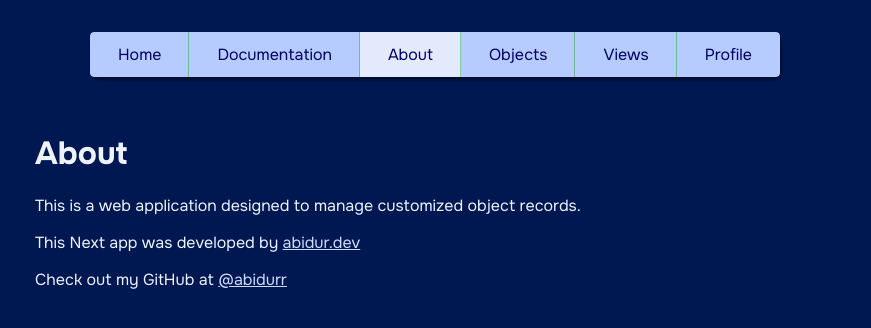
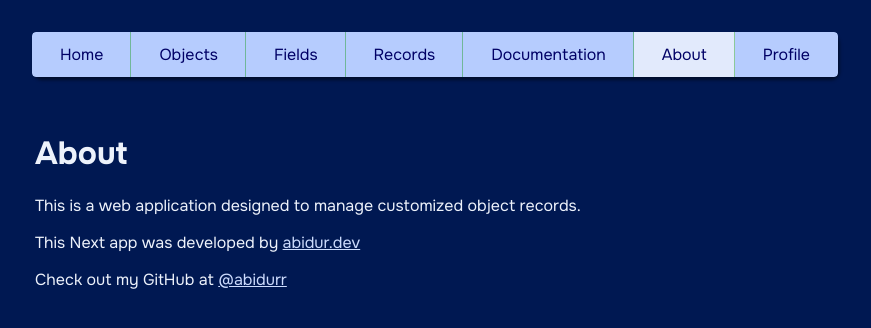
Before and after one commit to abidurr/objectlog, a Next.js app: page /about in a window 1280 px wide. Shown: the top 328 px of the page, without its empty margins (205-1076 px from the left). Built offline with nearby package versions, Linux system fonts and the light colour scheme; no server answers.

Commit message:
Update Header.tsx

```diff
--- a/components/Header.tsx
+++ b/components/Header.tsx
@@ -12,11 +12,13 @@ const HOVER_TAB_COLOR = `${theme.PRIMARY_500}`;
 
 const navItems = [
   { href: "/", label: "Home" },
+  { href: "/objects", label: "Objects" },
+  { href: "/fields", label: "Fields" },
+  { href: "/records", label: "Records" },
   { href: "/documentation", label: "Documentation" },
   { href: "/about", label: "About" },
-  { href: "/objects", label: "Objects" },
-  { href: "/views", label: "Views" },
   { href: "/profile", label: "Profile" },
+  // { href: "/views", label: "Views" },
   // { href: "/fields", label: "Fields" },
   // { href: "/organizations", label: "Organizations" },
   // { href: "/users", label: "Users" },
```
